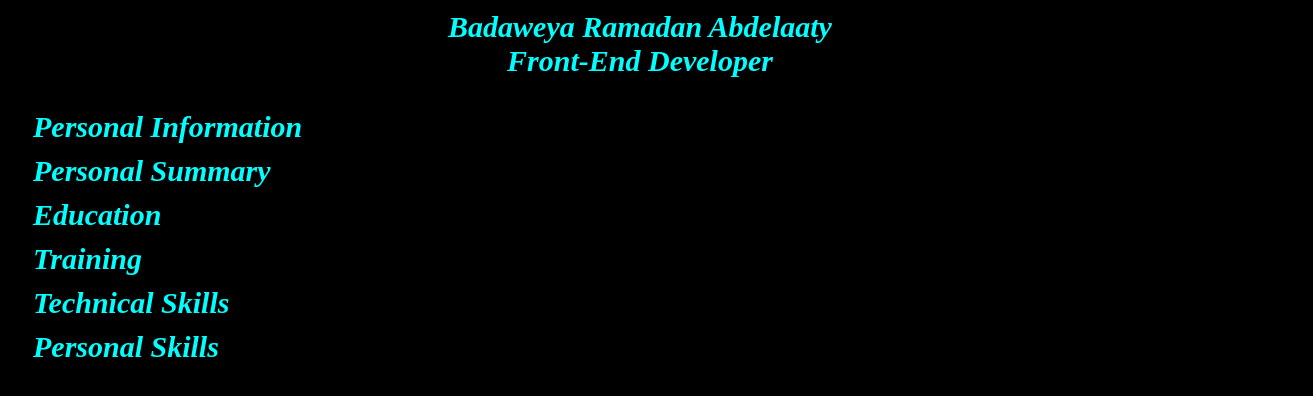
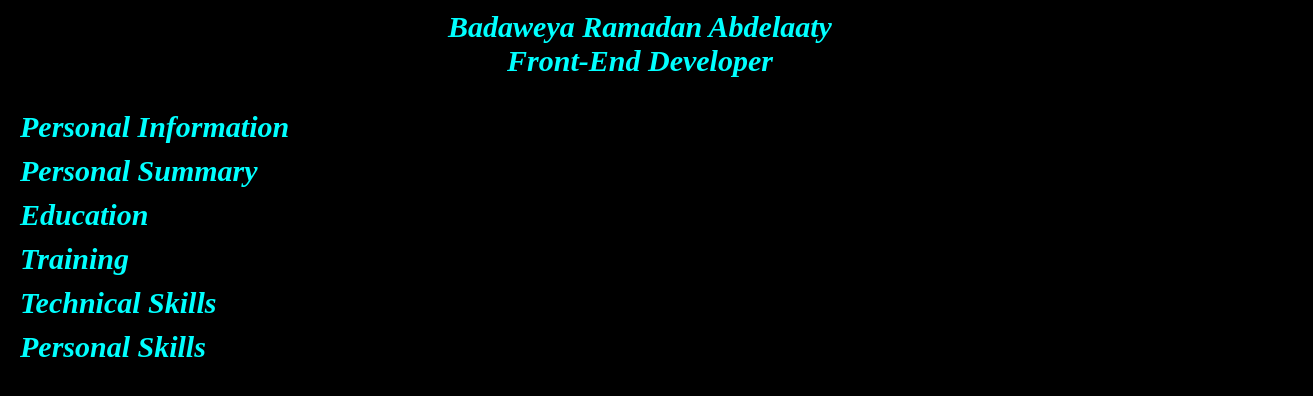
Before and after one commit to badaweyaRamadan93/badaweyaRamadan93, a plain HTML site: page index.html in a window 1280 px wide. Shown: the whole page, 1313 px wide, since content can reach past the window. Drawn offline with Linux system fonts and the light colour scheme.

Commit message:
editing margin-left in section part to fix scroll bar

```diff
--- a/css/style.css
+++ b/css/style.css
@@ -10,6 +10,7 @@ section{
     box-sizing: border-box;
     margin-top: 10px;
     width: 100%;
+    padding-left:20px;
 }
 .title{
     position: fixed;
@@ -32,9 +33,7 @@ h3{
 .info,.summary,.edu,.training,.ticknicalS,.persS{
     width: 100%;
     height: auto;
-    position: relative;
     margin-top: 100px;
-   margin-left: 33px;
    margin-bottom: 20px;
 }
 .summary,.edu,.training,.ticknicalS,.persS{
```
